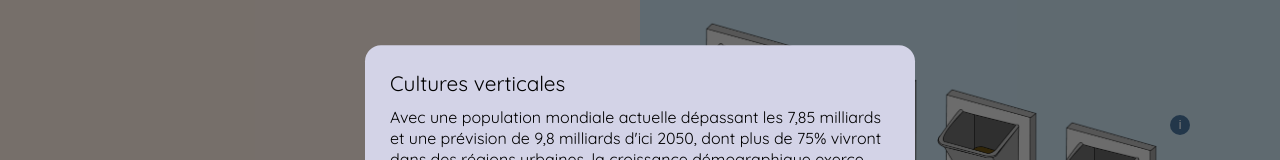
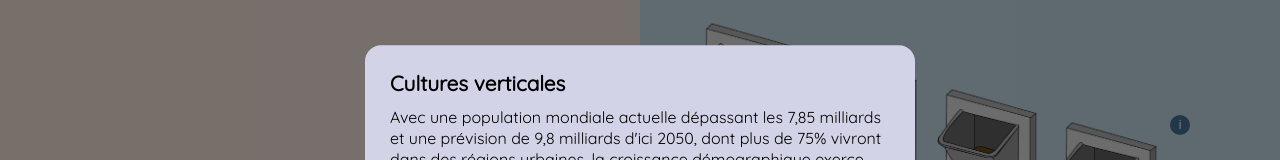
Before and after one commit to quentinguidee/farmup, a React (Vite) app: page / in a window 1280 px wide. Shown: the part 137-297 px from the top of the page. Built offline with nearby package versions, Linux system fonts and the light colour scheme; no server answers.

Commit message:
Popup titles in bold
Signed-off-by: Quentin Guidée <git@arra.red>

```diff
--- a/src/styles/popup.css
+++ b/src/styles/popup.css
@@ -13,7 +13,7 @@
 
 .popup-title {
     font-size: 1.3rem;
-    font-weight: 500;
+    font-weight: 700;
     margin-bottom: 10px;
     margin-top: 5px;
 }
```
